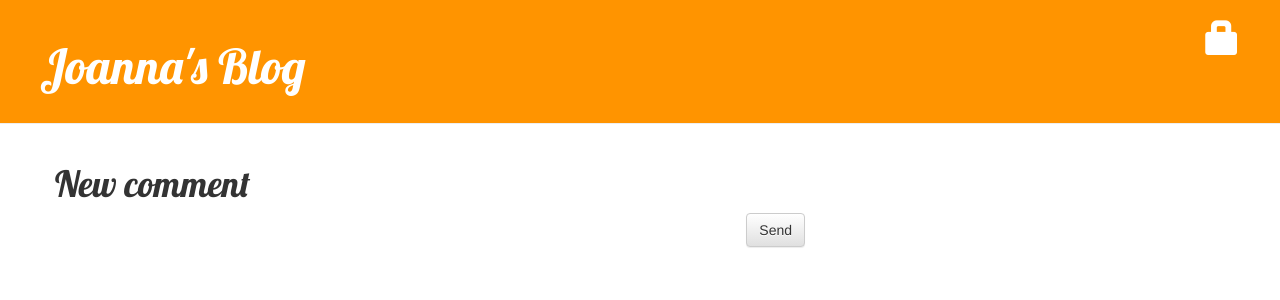
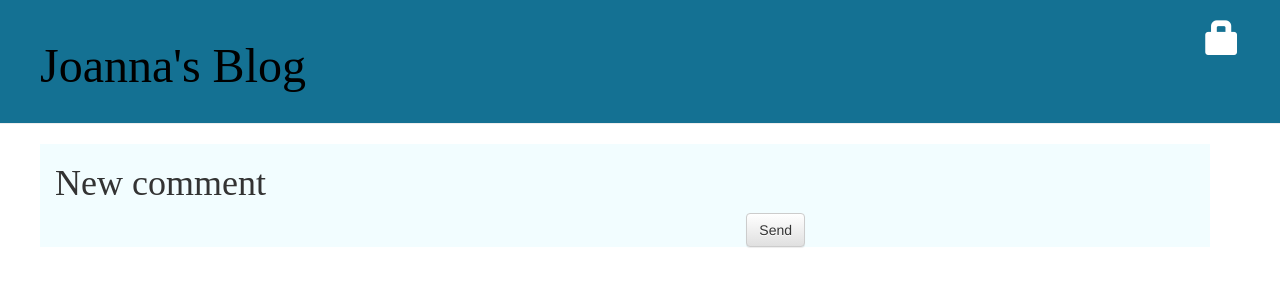
Before and after one commit to joojoe/my-first-blog, a Django app: page /post/1/comment/ in a window 1280 px wide. Shown: the top 300 px of the page. Run offline with Django 3.2, Linux system fonts and the light colour scheme; some libraries are stand-ins or nearby versions.

Commit message:
Added different colors

```diff
--- a/blog/static/css/blog.css
+++ b/blog/static/css/blog.css
@@ -1,21 +1,26 @@
 .page-header {
-    background-color: #ff9400;
+    background-color: #147193;
     margin-top: 0;
     padding: 20px 20px 20px 40px;
 }
 
 .page-header h1, .page-header h1 a, .page-header h1 a:visited, .page-header h1 a:active {
-    color: #ffffff;
+    color: #000000;
     font-size: 36pt;
     text-decoration: none;
 }
 
 .content {
     margin-left: 40px;
+    background-color: #f2fdff;
 }
 
-h1, h2, h3, h4 {
-    font-family: 'Lobster', cursive;
+h1 {
+    font-family: 'Futura', 'cursive';
+}
+
+h2, h3, h4 {
+    font-family: 'Lobster', 'cursive';
 }
 
 .date {
```
